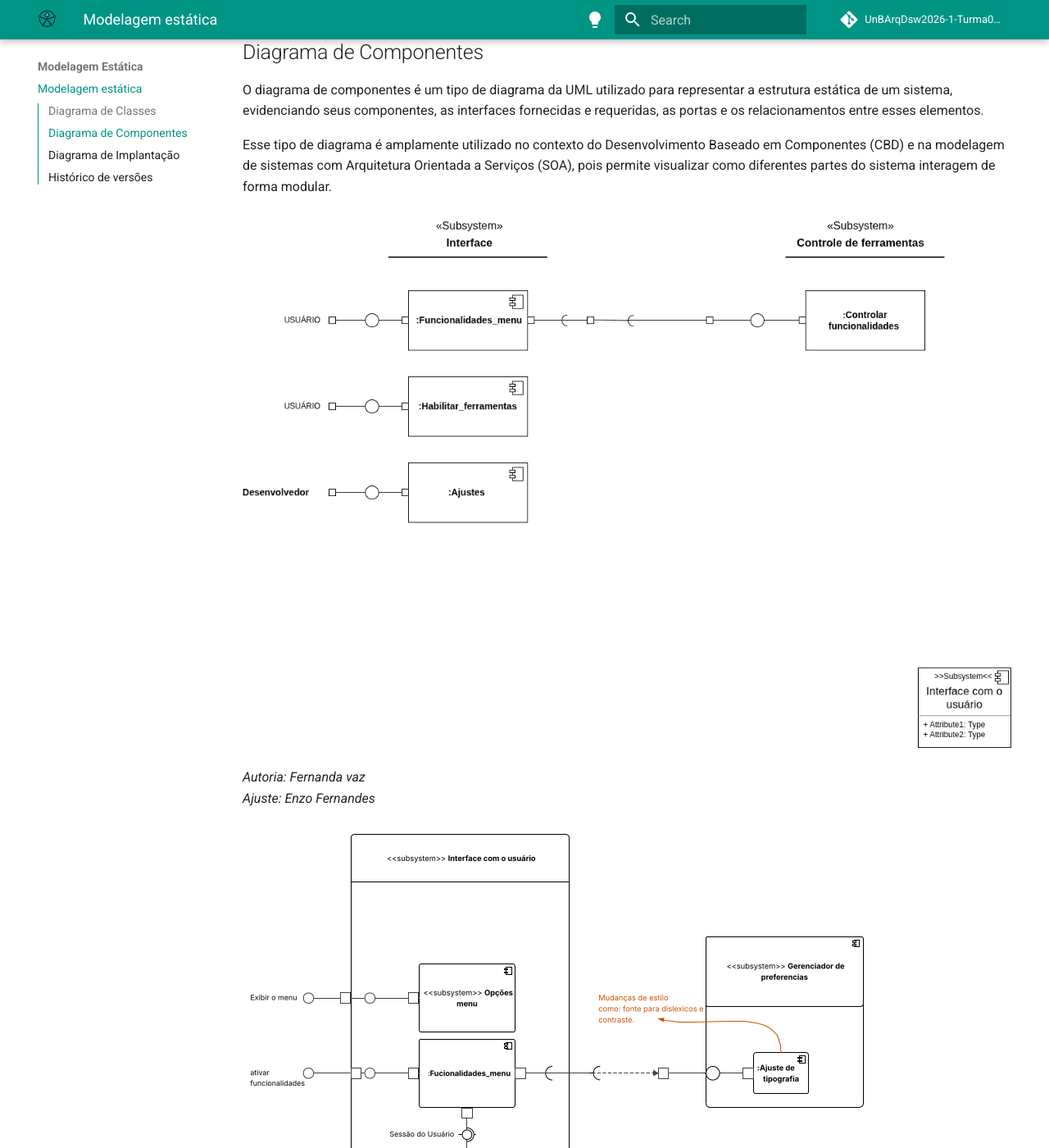
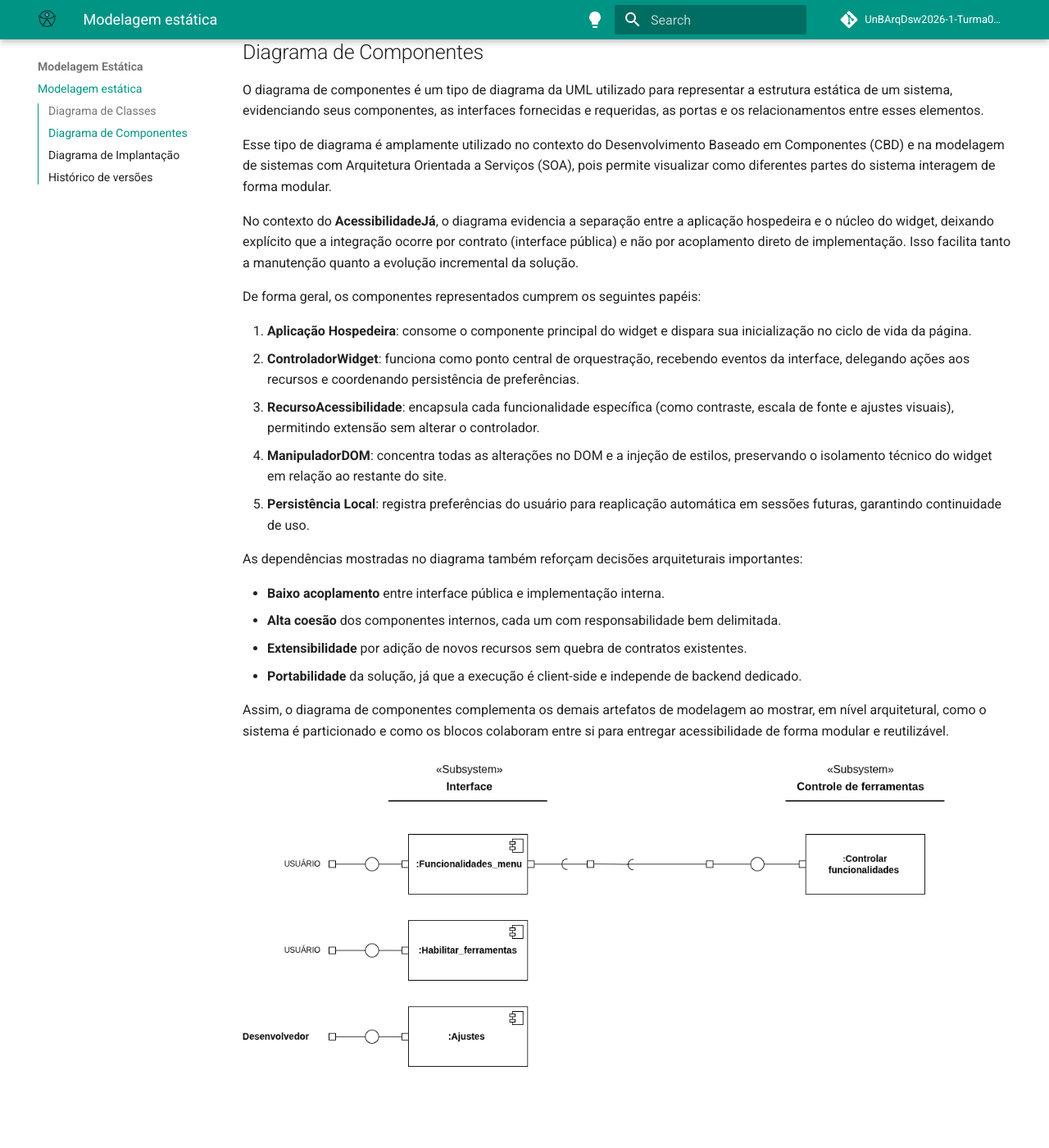
Before and after one commit to UnBArqDsw2026-1-Turma02/2026.01-T02_G4_AcessibilidadeJa_Entrega_02, an MkDocs documentation site: the page built from docs/Modelagem/2.1.ModelagemEstatica.md, in a window 1280 px wide and 1400 px high, scrolled down 1301 px. Shown: the whole window at 82% size. Built offline with MkDocs 1.6.1 and Material for MkDocs 9.7.7, drawn with Linux system fonts in a browser that asks for light colours; comment, search, counter and statistics services are not loaded; some of the changed text lies outside the part shown.

Commit message:
docs: adição de diagrama e texto

```diff
--- a/docs/Modelagem/2.1.ModelagemEstatica.md
+++ b/docs/Modelagem/2.1.ModelagemEstatica.md
@@ -22,6 +22,25 @@
 
 Esse tipo de diagrama é amplamente utilizado no contexto do Desenvolvimento Baseado em Componentes (CBD) e na modelagem de sistemas com Arquitetura Orientada a Serviços (SOA), pois permite visualizar como diferentes partes do sistema interagem de forma modular.
 
+No contexto do **AcessibilidadeJá**, o diagrama evidencia a separação entre a aplicação hospedeira e o núcleo do widget, deixando explícito que a integração ocorre por contrato (interface pública) e não por acoplamento direto de implementação. Isso facilita tanto a manutenção quanto a evolução incremental da solução.
+
+De forma geral, os componentes representados cumprem os seguintes papéis:
+
+1. **Aplicação Hospedeira**: consome o componente principal do widget e dispara sua inicialização no ciclo de vida da página.
+2. **ControladorWidget**: funciona como ponto central de orquestração, recebendo eventos da interface, delegando ações aos recursos e coordenando persistência de preferências.
+3. **RecursoAcessibilidade**: encapsula cada funcionalidade específica (como contraste, escala de fonte e ajustes visuais), permitindo extensão sem alterar o controlador.
+4. **ManipuladorDOM**: concentra todas as alterações no DOM e a injeção de estilos, preservando o isolamento técnico do widget em relação ao restante do site.
+5. **Persistência Local**: registra preferências do usuário para reaplicação automática em sessões futuras, garantindo continuidade de uso.
+
+As dependências mostradas no diagrama também reforçam decisões arquiteturais importantes:
+
+- **Baixo acoplamento** entre interface pública e implementação interna.
+- **Alta coesão** dos componentes internos, cada um com responsabilidade bem delimitada.
+- **Extensibilidade** por adição de novos recursos sem quebra de contratos existentes.
+- **Portabilidade** da solução, já que a execução é client-side e independe de backend dedicado.
+
+Assim, o diagrama de componentes complementa os demais artefatos de modelagem ao mostrar, em nível arquitetural, como o sistema é particionado e como os blocos colaboram entre si para entregar acessibilidade de forma modular e reutilizável.
+
 ![Diagrama de componentes](../images/diagramadecomponentes.png)
 
 _Autoria: Fernanda vaz_ <br>
@@ -30,6 +49,12 @@
 ![Diagrama de componentes](../images/diagramadecomponentes2.png)
 
 _Autoria: Fernanda vaz_ <br>
+
+![Diagrama de componentes](../images/diagrama_componente.svg)
+
+Versão interativa do diagrama no Mermaid: [abrir diagrama](https://mermaid.ai/d/4db46faf-1804-49e4-a2d7-2fd9e24a5b90)
+
+_Autoria: Lucas Branco_
 
 ## Diagrama de Implantação
 
@@ -67,3 +92,4 @@
 | `1.5`  | 21/04/2026 | Adição da primeira versão do diagrama de implantação                                              | [Isaac Batista ](https://github.com/isaacbatista26) |
 | `1.6`  | 21/04/2026 | Atualização do diagrama de classes e link explicativo do diagrama de classes | [Fábio Araújo](https://github.com/fabiofonteles1 )|
 | `1.7`  | 22/04/2026 | Adição de texto descritivo sobre o diagrama de implantação                   | [Matheus Rodrigues](https://github.com/mrodrigues14) |
+| `1.8`  | 22/04/2026 | Adição de um novo diagrama de componente e elaboração de texto explicativo                 | [Lucas Branco](https://github.com/lucasbbranco) |
```
Also changed, not shown: docs/images/diagrama_componente.svg (added).
